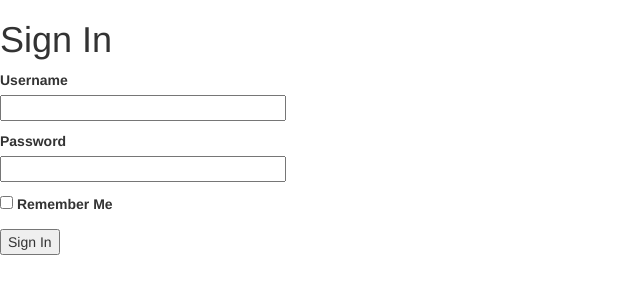
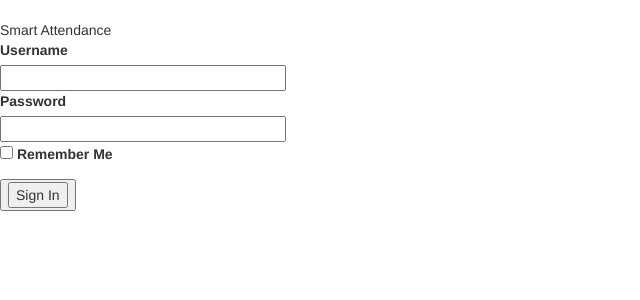
Before and after one commit to paulcheong8/newproject, a Flask app: page / in a window 1280 px wide. Shown: the part 52-352 px from the top of the page, without its empty margins (0-640 px from the left). Run offline with Flask 2, Linux system fonts and the light colour scheme; some libraries are stand-ins or nearby versions.

Commit message:
form Signed-off-by: Boon Hui Chiann <hcboon.2017@sis.smu.edu.sg>

```diff
--- a/base/app/templates/login.html
+++ b/base/app/templates/login.html
@@ -4,27 +4,41 @@
 SmartAttendance
 {% endblock %}
 {% block content %}
+<html>
+    <head>
+        <title>Smart Attendance</title>
+        <link rel="stylesheet" href="{{ url_for('static', filename='css/main.css') }}">
+        <link rel="stylesheet" href="{{ url_for('static', filename='css/full.css') }}">
+        <link rel="stylesheet" href="{{ url_for('static', filename='css/util.css') }}">
+    </head>
+    <body>
+    <div class="container-contact100">
+        <div class="wrap-contact100">
+            <form action="" method="post" novalidate>
+                <span class="contact100-form-title">
+                        Smart Attendance
+                </span>
+                {{ form.hidden_tag() }}
 
-    <h1>Sign In</h1>
-    <form action="" method="post" novalidate>
-
-         {{ form.hidden_tag() }}
-        <p>
+                <div class="wrap-input100 validate-input">
                     {{ form.username.label }}<br>
                     {{ form.username(size=32) }}<br>
                     {% for error in form.username.errors %}
                     <span style="color: red;">[{{ error }}]</span>
                     {% endfor %}
-        </p>
-        <p>
+                </div>
+
+                <div class="wrap-input100 validate-input">
                     {{ form.password.label }}<br>
                     {{ form.password(size=32) }}<br>
                     {% for error in form.password.errors %}
                     <span style="color: red;">[{{ error }}]</span>
                     {% endfor %}
+                </div>
 
                 {% with messages = get_flashed_messages() %}
                 {% if messages %}
+
                 <ul>
                     {% for message in messages %}
                     <li>{{ message }}</li>
@@ -33,11 +47,19 @@ SmartAttendance
                 {% endif %}
                 {% endwith %}
 
-        </p>
                 <p>{{ form.remember_me() }} {{ form.remember_me.label }}</p>
-        <p>{{ form.submit() }}</p>
 
-
+                <div class="container-contact100-form-btn">
+                    <button class="contact100-form-btn">
+                        <span>
+                            <i class="fa fa-paper-plane-o m-r-6" aria-hidden="true"></i>
+                            {{ form.submit() }}
+                        </span>
+                    </button>
+                </div>
             </form>
-
+        </div>
+    </div>
+    </body>
+</html>
 {% endblock %}
```
Also changed, not shown: 2 other files. Lines whose indentation alone changed are shown as unchanged.
